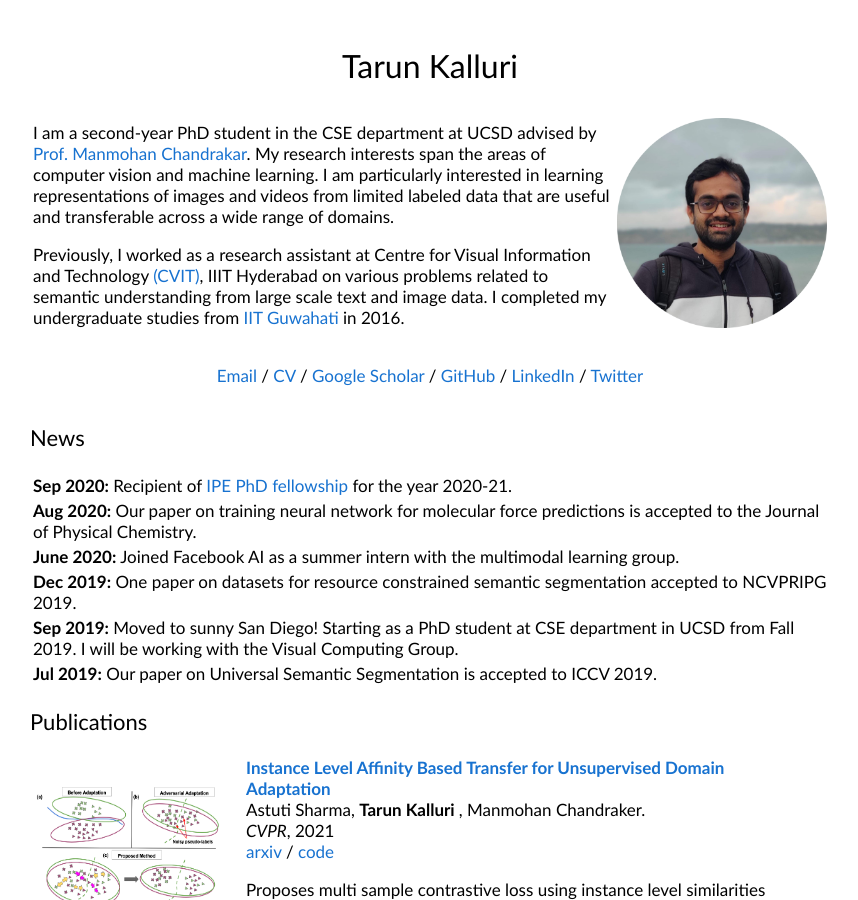
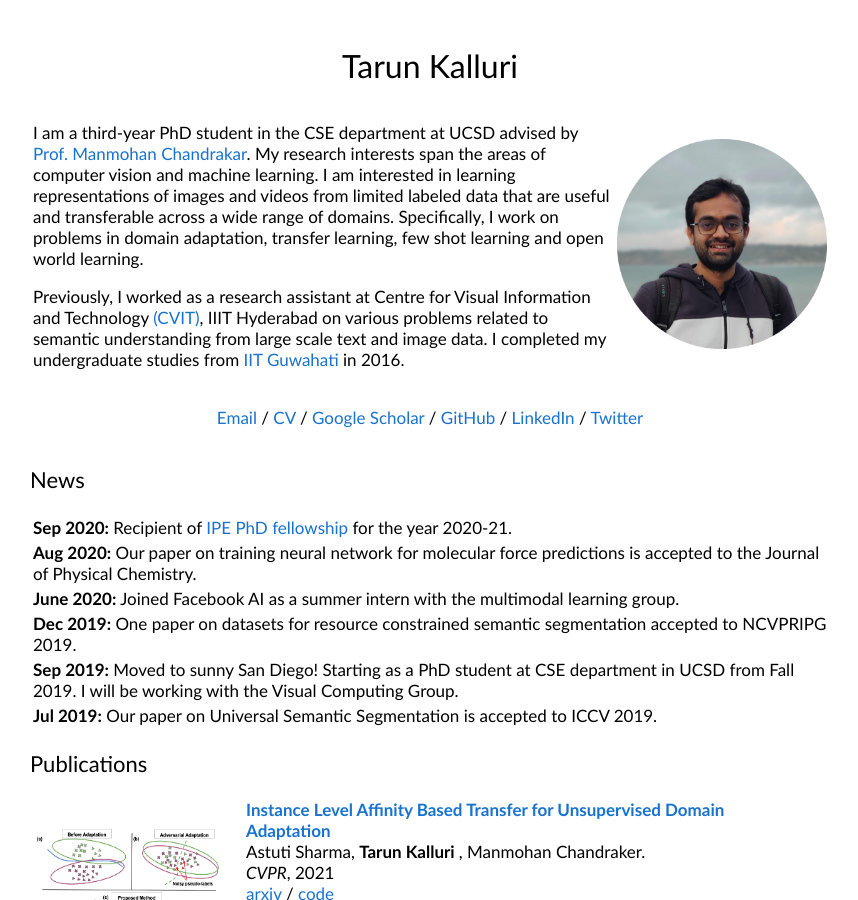
Before and after one commit to tarun005/tarun005.github.io, a Jekyll site: the page index.html, which Jekyll copies as it is, in a window 1280 px wide and 900 px high. Shown: the whole window, without its empty margins (210-1068 px from the left). Built offline with Jekyll 4.4.1, drawn with Linux system fonts in a browser that asks for light colours.

Commit message:
Updated CV

```diff
--- a/index.html
+++ b/index.html
@@ -33,7 +33,7 @@
 
 <td>
 
-<p> I am a second-year PhD student in the CSE department at UCSD advised by <a href="http://cseweb.ucsd.edu/~mkchandraker/" target="_blank"> Prof. Manmohan Chandrakar</a>. My research interests span the areas of computer vision and machine learning. I am particularly interested in learning representations of images and videos from limited labeled data that are useful and transferable across a wide range of domains.
+<p> I am a third-year PhD student in the CSE department at UCSD advised by <a href="http://cseweb.ucsd.edu/~mkchandraker/" target="_blank"> Prof. Manmohan Chandrakar</a>. My research interests span the areas of computer vision and machine learning. I am interested in learning representations of images and videos from limited labeled data that are useful and transferable across a wide range of domains. Specifically, I work on problems in domain adaptation, transfer learning, few shot learning and open world learning.
 <!-- <a href="http://jacobsschool.ucsd.edu/visualcomputing/" target="_blank">Our group</a> at UCSD works on a wider variety of problems in computer vision involving graphics, 3D reconstruction, material estimation and robotics. </p> -->
 
 <p> Previously, I worked as a research assistant at Centre for Visual Information and Technology <a href="https://cvit.iiit.ac.in/" target="_blank">(CVIT)</a>, IIIT Hyderabad on various problems related to semantic understanding from large scale text and image data. I completed my undergraduate studies from <a href="https://www.flickr.com/photos/112446132@N04/albums/72157639004852166" target="_blank"> IIT Guwahati </a> in 2016. </p>
```
Also changed, not shown: 4 other files.
